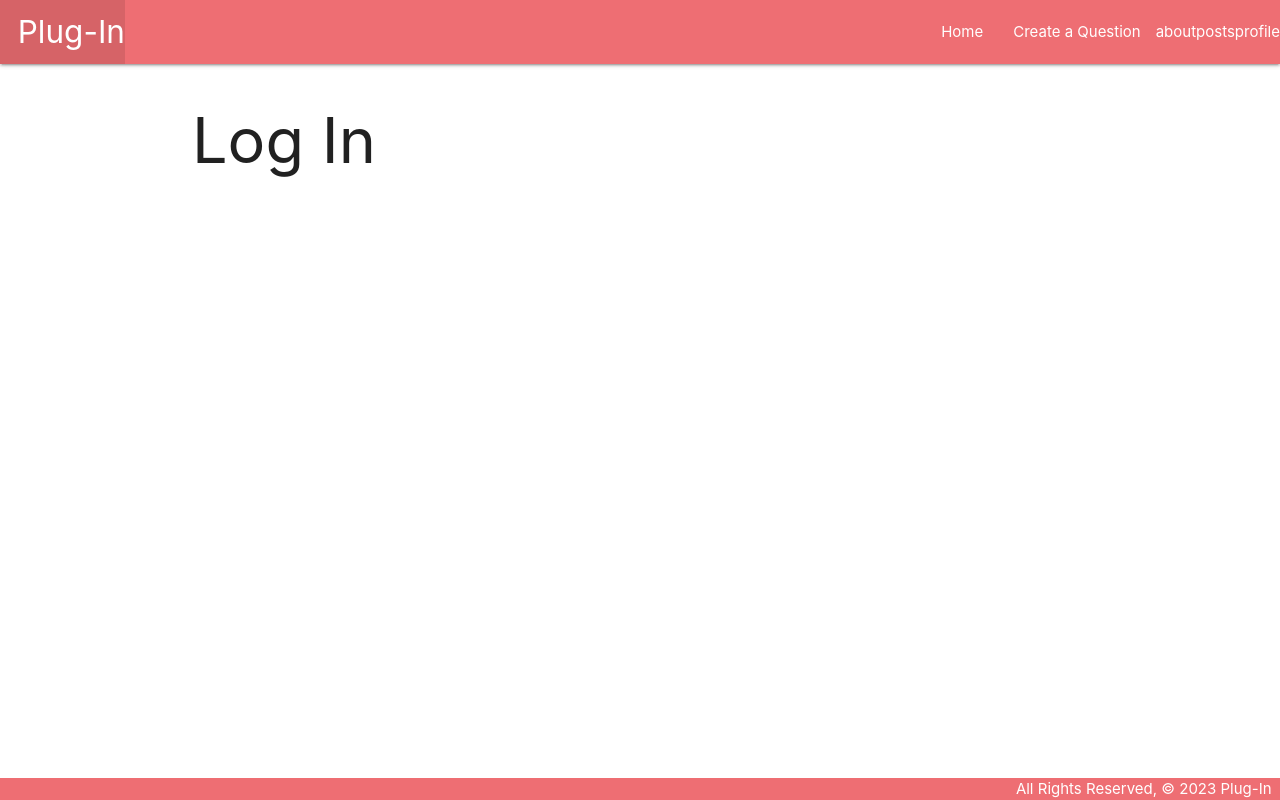
After one commit to ardalanmemar93/plug-in, a Django app: page /questions/ in a window 1280 px wide. The commit adds this page. Run offline with Django 4.2, Linux system fonts and the light colour scheme; the visitor is signed in with stand-in values (Sample User, id 1).

Commit message:
adds templates and adds URL PATHS

```diff
--- a/main_app/templates/base.html
+++ b/main_app/templates/base.html
@@ -31,16 +31,16 @@
           </ul>
           <ul class="right">
             <li><a href="{% url 'home' %}">Home</a></li>
-            {% comment %} {% if user.is_authenticated %}
-            <li><a href="{% url 'toys_create' %}">Add a Toy</a></li>
-            <li><a href="{% url 'toys_index' %}">View All Toys</a></li>
-            <li><a href="{% url 'cats_create' %}">Add a Cat</a></li>
-            <li><a href="{% url 'index' %}">View All My Cats</a></li>
-            <li><a href="{% url 'logout' %}">Log Out</a></li>
-            {% else %}
-            <li><a href="{% url 'signup' %}">Sign Up</a></li>
-            <li><a href="{% url 'login' %}">Log In</a></li>
-            {% endif %} {% endcomment %}
+            <li><a href="{% url 'question_create' %}">Create a Question</a></li>
+            <li>about</li>
+            <li>posts</li>
+            <li>profile</li>
+
+            {% comment %} <li><a href="{% url 'comment_create' question_id=question.id %}">Create a Comment</a></li>
+            <li><a href="{% url 'edit_question' question_id=question.id %}">Edit Question</a></li>
+            <li><a href="{% url 'edit_comment' comment_id=comment.id %}">Edit Comment</a></li>
+            <li><a href="{% url 'delete_question' question_id=question.id %}">Delete Question</a></li>
+            <li><a href="{% url 'delete_comment' comment_id=comment.id %}">Delete Comment</a></li> {% endcomment %}
           </ul>
         </div>
       </nav>
--- /dev/null
+++ b/main_app/templates/main_app/create_comment.html
@@ -0,0 +1,6 @@
+{% extends 'base.html' %}
+{% block content %}
+
+<h1>Log In</h1>
+
+{% endblock %}
--- /dev/null
+++ b/main_app/templates/main_app/edit_question.html
@@ -0,0 +1,6 @@
+{% extends 'base.html' %}
+{% block content %}
+
+<h1>Log In</h1>
+
+{% endblock %}
--- /dev/null
+++ b/main_app/templates/main_app/question_form.html
@@ -0,0 +1,6 @@
+{% extends 'base.html' %}
+{% block content %}
+
+<h1>Question Form</h1>
+
+{% endblock %}
--- /dev/null
+++ b/main_app/templates/questions/question_detail.html
@@ -0,0 +1,6 @@
+{% extends 'base.html' %}
+{% block content %}
+
+<h1>Log In</h1>
+
+{% endblock %}
--- /dev/null
+++ b/main_app/templates/questions/question_list.html
@@ -0,0 +1,6 @@
+{% extends 'base.html' %}
+{% block content %}
+
+<h1>Log In</h1>
+
+{% endblock %}
--- a/main_app/urls.py
+++ b/main_app/urls.py
@@ -2,9 +2,13 @@ from django.urls import path
 from . import views
 
 urlpatterns = [
-	path('', views.home, name='home'),
-    path('edit_question/<int:question_id>/', views.edit_question, name='edit_question'),
-    path('edit_comment/<int:comment_id>/', views.edit_comment, name='edit_comment'),
-    path('delete_question/<int:question_id>/', views.delete_question, name='delete_question'),
-    path('delete_comment/<int:comment_id>/', views.delete_comment, name='delete_comment'),
-]
+    path('', views.home, name='home'),
+    path('questions/', views.question_list, name='question_list'),
+    path('question/<int:question_id>/', views.question_detail, name='question_detail'),
+    path('questions/create/', views.QuestionCreate.as_view(), name='question_create'),
+    path('question/<int:pk>/update/', views.QuestionUpdate.as_view(), name='question_update'),
+    path('question/<int:pk>/delete/', views.QuestionDelete.as_view(), name='question_delete'),
+    path('question/<int:question_id>/comment/create/', views.CommentCreate.as_view(), name='comment_create'),
+    path('comment/<int:pk>/update/', views.CommentUpdate.as_view(), name='comment_update'),
+    path('comment/<int:pk>/delete/', views.CommentDelete.as_view(), name='comment_delete'),
+    ]
--- a/main_app/views.py
+++ b/main_app/views.py
@@ -1,76 +1,69 @@
-from django.shortcuts import render
 from django.shortcuts import render, get_object_or_404, redirect
+from django.contrib.auth.decorators import login_required
+from django.contrib.auth.mixins import LoginRequiredMixin
+from django.views.generic.edit import CreateView, UpdateView, DeleteView
+from django.views.generic import ListView, DetailView
+
 from .models import Question, Comment
 from .forms import QuestionForm, CommentForm
 
 # Create your views here.
+
 def home(request):
     return render(request, 'home.html')
 
-def create_question(request):
-    if request.method == 'POST':
-        form = QuestionForm(request.POST)
-        if form.is_valid():
-            question = form.save(commit=False)
-            question.author = request.user
-            question.save()
-            return redirect(question)
-    else:
-        form = QuestionForm()
-    return render(request, 'create_question.html', {'form': form})
+@login_required
+def question_list(request):
+    questions = Question.objects.all()
+    return render(request, 'questions/question_list.html', {
+        'questions': questions
+    })
 
+@login_required
+def question_detail(request, question_id):
+    question = get_object_or_404(Question, pk=question_id)
+    comments = Comment.objects.filter(question=question)
+    return render(request, 'questions/question_detail.html', {
+        'question': question,
+        'comments': comments
+    })
 
-def edit_question(request, question_id):
-    question = get_object_or_404(Question, pk=question_id)
-    if request.user == question.author:
-        if request.method == 'POST':
-            form = QuestionForm(request.POST, instance=question)
-            if form.is_valid():
-                form.save()
-                return redirect('question_detail', question_id=question.id)
-        else:
-            form = QuestionForm(instance=question)
-        return render(request, 'edit_question.html', {'form': form})
+class QuestionCreate(LoginRequiredMixin, CreateView):
+    model = Question
+    form_class = QuestionForm
 
-def delete_question(request, question_id):
-    question = get_object_or_404(Question, pk=question_id)
-    if request.user == question.author:
-        question.delete()
-        return redirect('question_list')
+    def form_valid(self, form):
+        form.instance.author = self.request.user
+        return super().form_valid(form)
 
+class QuestionUpdate(LoginRequiredMixin, UpdateView):
+    model = Question
+    form_class = QuestionForm
 
-def create_comment(request, question_id):
-    question = get_object_or_404(Question, pk=question_id)
-    if request.method == 'POST':
-        form = CommentForm(request.POST)
-        if form.is_valid():
-            comment = form.save(commit=False)
-            comment.author = request.user
-            comment.question = question
-            comment.save()
-            return redirect(question)
-    else:
-        form = CommentForm()
-    return render(request, 'create_comment.html', {'form': form})
+class QuestionDelete(LoginRequiredMixin, DeleteView):
+    model = Question
+    success_url = '/questions'
 
+class CommentCreate(LoginRequiredMixin, CreateView):
+    model = Comment
+    fields = '__all__'
 
-def edit_comment(request, comment_id):
-    comment = get_object_or_404(Comment, pk=comment_id)
-    if request.user == comment.author:
-        if request.method == 'POST':
-            form = CommentForm(request.POST, instance=comment)
-            if form.is_valid():
-                form.save()
-                return redirect('question_detail', question_id=comment.question.id)
-        else:
-            form = CommentForm(instance=comment)
-        return render(request, 'edit_comment.html', {'form': form})
+    def form_valid(self, form):
+        question = get_object_or_404(Question, pk=self.kwargs['question_id'])
+        form.instance.author = self.request.user
+        form.instance.question = question
+        return super().form_valid(form)
 
+    def get_success_url(self):
+        return reverse('question_detail', kwargs={'question_id': self.kwargs['question_id']})
 
+class CommentUpdate(LoginRequiredMixin, UpdateView):
+    model = Comment
+    form_class = CommentForm
 
-def delete_comment(request, comment_id):
-    comment = get_object_or_404(Comment, pk=comment_id)
-    if request.user == comment.author:
-        question_id = comment.question.id
-        comment.delete()
-        return redirect('question_detail', question_id=question_id)
+class CommentDelete(LoginRequiredMixin, DeleteView):
+    model = Comment
+    template_name = 'comment/comment_confirm_delete.html'
+
+    def get_success_url(self):
+        return reverse('question_detail', kwargs={'question_id': self.object.question.id})
```
